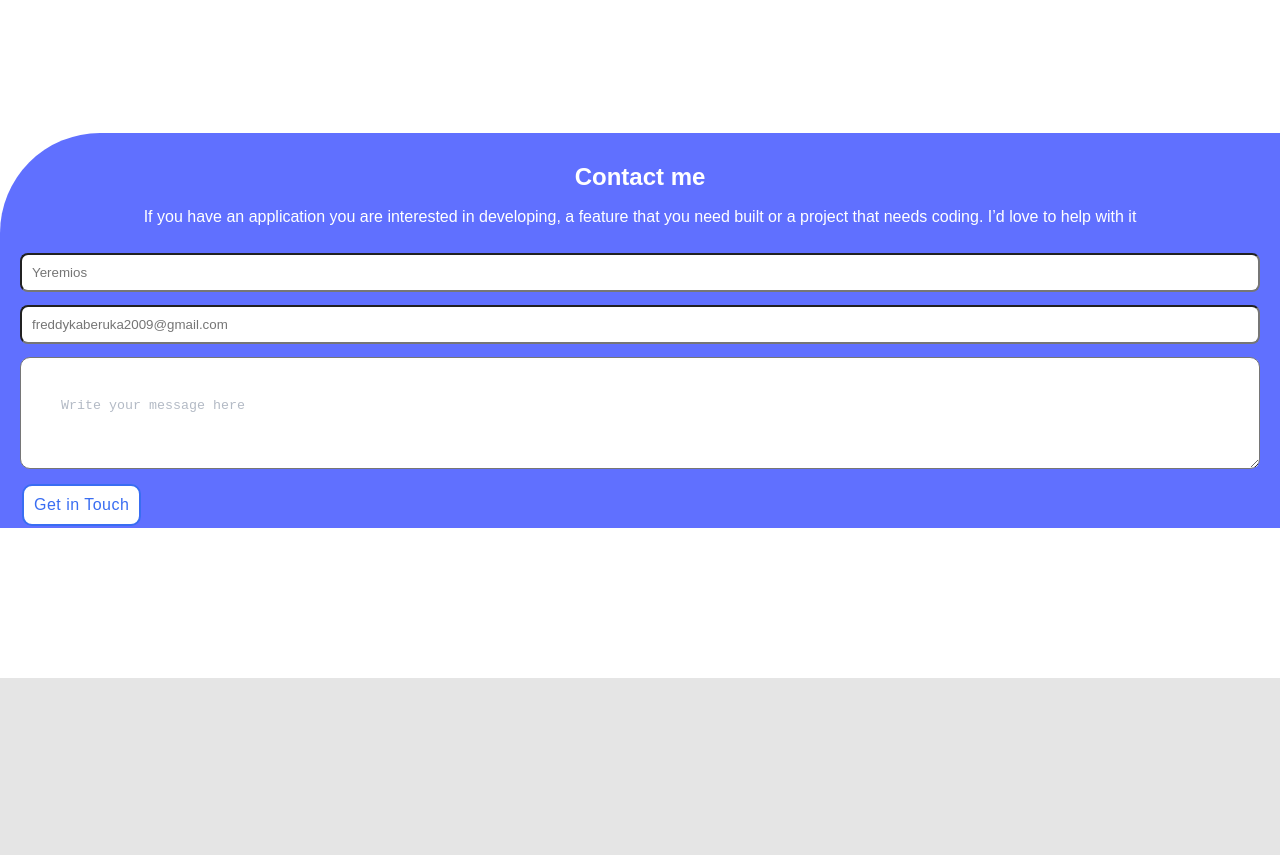
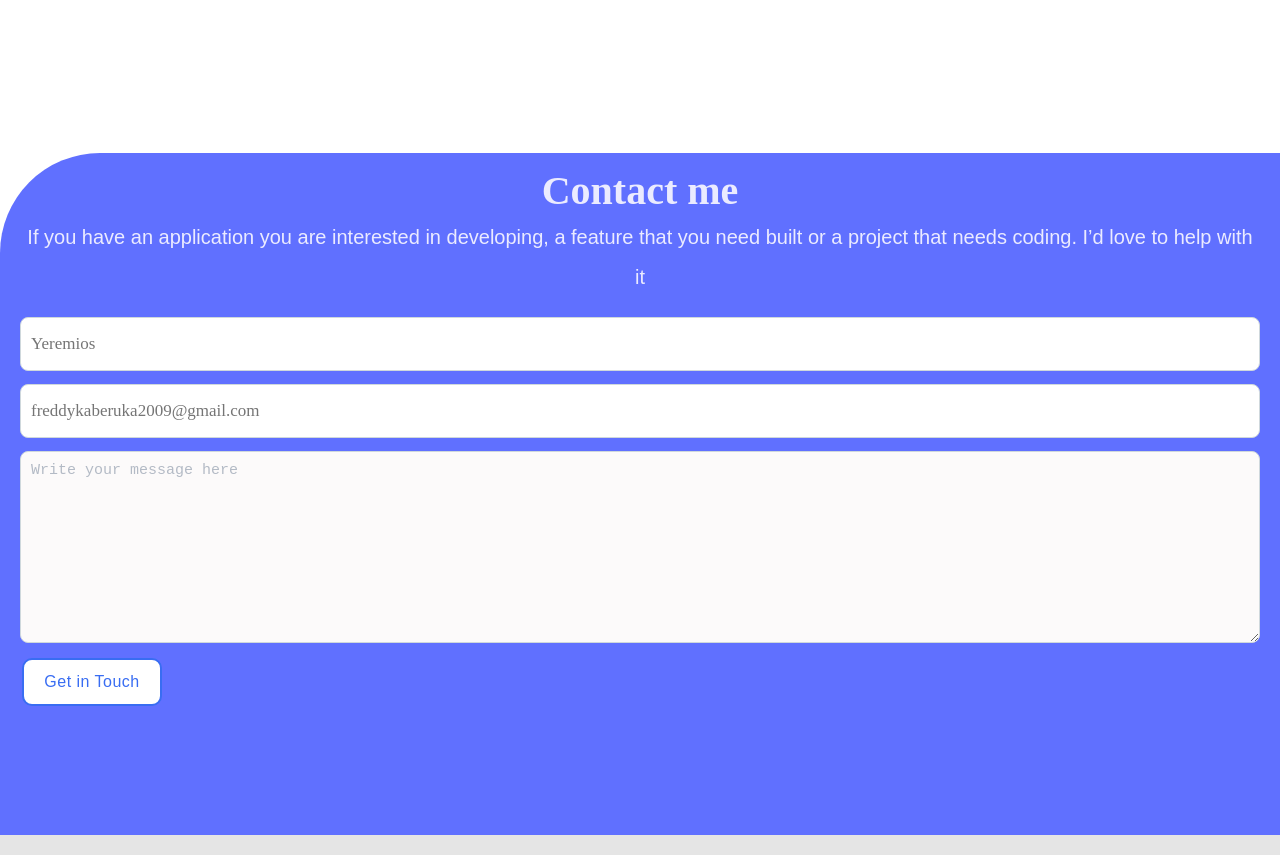
Before and after one commit to freddykaberuka/portfolio, a website: page index.html in a window 1280 px wide. Shown: the part 3780-4635 px from the top of the page. Before the commit the page ends 4478 px from the top, so only its background shows below. Drawn offline with Linux system fonts and the light colour scheme.

Commit message:
add contact section

```diff
--- a/app.css
+++ b/app.css
@@ -199,18 +199,31 @@ button:disabled {
 }
 
 /* contact section */
+footer {
+  background-color: #fff;
+}
 .contact-container {
-  height: auto;
+  height: 682px;
   background-color: #6070ff;
   border-top-left-radius: 100px;
-  margin-bottom: 150px;
+}
+.contact-header {
+  font-family: Poppins;
+  font-size: 40px;
+  font-style: normal;
+  font-weight: 700;
+  line-height: 52px;
+  text-align: center;
+
 }
 .contact-details {
+  padding-top: 12px;
   margin: 20px;
   justify-content: center;
   text-align: center;
-  color: white;
-  height: auto;
+  color: #ebebff;
+  font-size: 20px;
+  font-weight: 400;
 }
 .contact-form {
   display: grid;
@@ -219,18 +232,33 @@ button:disabled {
 .contact-form input {
   justify-content: center;
   margin: 0 20px;
+  padding: 16px 10px;
+  border-radius: 8px;
+  color: #172B4D;
+  background-color: #ffffff;
+  border: 1px solid #cfd8dc;
+  font-family: 'Poppins';
+  font-size: 17px;
+}
+.contact-form textarea {
   padding: 10px;
   border-radius: 8px;
-  color: #172b4d;
-}
-.contact-form textarea {
-  padding: 40px;
-  border-radius: 10px;
   color: #b3bac5;
   margin: 0 20px;
+  background-color: #fcfafa;
+  border: 1px solid #cfd8dc;
+  height: 170px;
+  font-size: 15px;
 }
+
 .contact-button {
   margin: 0 20px;
+}
+.cont-button {
+  width: 140px;
+  height: 48px;
+  align-items: center;
+  text-align: center;
 }
 .contact-button:hover {
   background-color: #4c73d6;
--- a/index.html
+++ b/index.html
@@ -191,19 +191,23 @@
                     </div>
             </div>
             </div>
-            <div class="contact-container">
+             <footer>
+        <section class="contact-container">
+            <!-- <div class="contact-container"> -->
                 <div class="contact-details">
-                    <h1>Contact me</h1>
+                    <h2 class="contact-header">Contact me</h2>
                     <p>If you have an application you are interested in developing, a feature that you need built or a project that needs coding.
                         I’d love to help with it </p>
                 </div>
-                <form class="contact-form">
-                    <input type="text" placeholder="Yeremios">
-                    <input type="text" placeholder="freddykaberuka2009@gmail.com">
-                    <textarea>Write your message here</textarea>
-                    <div class="contact-button"><button>Get in Touch</button></div>
+                <form class="contact-form" action="https://formspree.io/f/mwkynqkg" method="post">
+                    <input type="text" name="names" placeholder="Yeremios" class="input-place" maxlength="30" required>
+                    <input type="email" name="email" placeholder="freddykaberuka2009@gmail.com" class="input-place" required>
+                    <textarea class="" name="comments" maxlength="500" required>Write your message here</textarea>
+                    <div class="contact-button"><button class="cont-button">Get in Touch</button></div>
                 </form>
-            </div>
+            <!-- </div> -->
+        </section>
+        </footer>
         </section>
     </main>
 </body>
```
